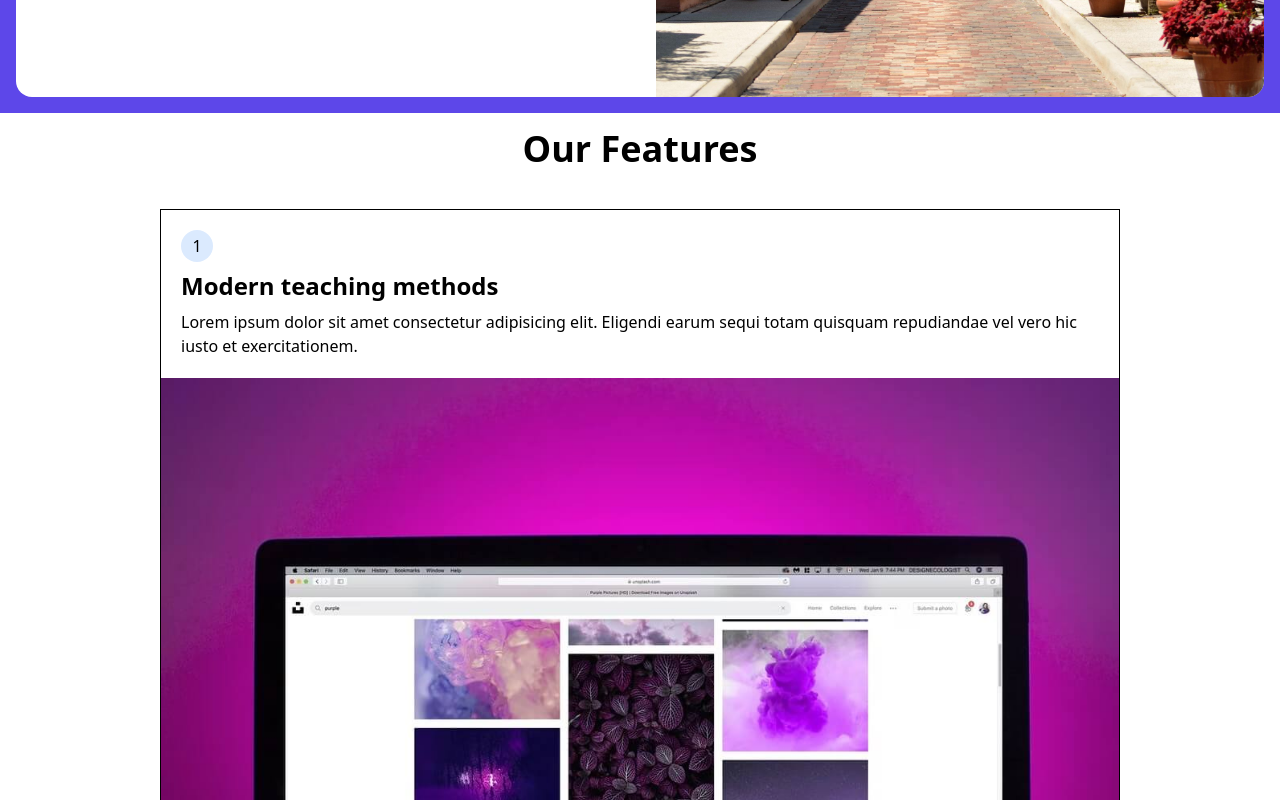
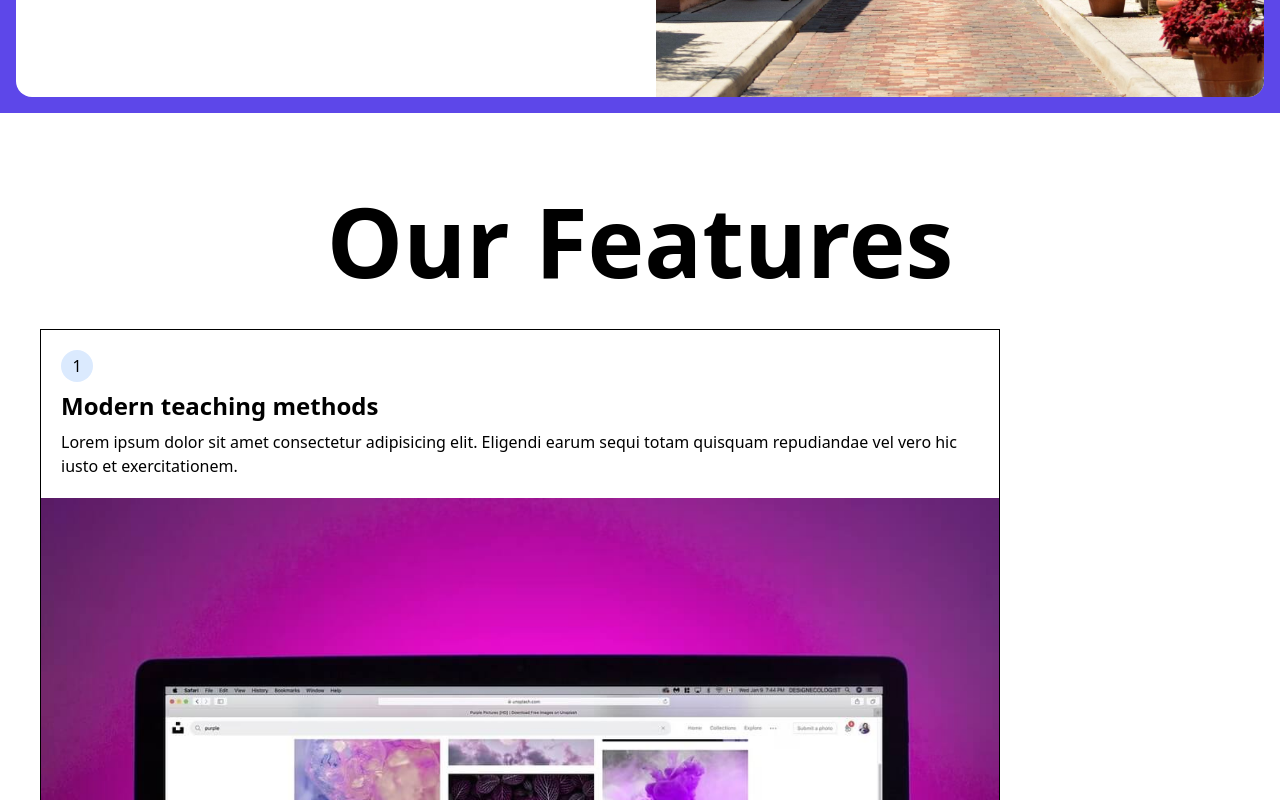
Before and after one commit to Emk0oo/integrationCSS, a website: page index.html in a window 1280 px wide. Shown: the part 460-1260 px from the top of the page. Drawn offline with Linux system fonts and the light colour scheme.

Commit message:
[FIX] title features

```diff
--- a/index.html
+++ b/index.html
@@ -64,10 +64,10 @@
 
     <div id="carteFeatures" class="pt-4 w-full h-full">
       <div class="flex justify-center text-center items-center w-full">
-        <h1 class="font-bold text-4xl">Our Features</h1>
+        <h1 class="font-bold text-4xl md:text-8xl mt-[5%]">Our Features</h1>
       </div>
 
-      <div id="allCards" class="flex flex-col items-center">
+      <div id="allCards" class="flex flex-col md:flex-row w-full h-full items-center">
         <div
           id="singleCard"
           class="flex flex-col border-black border m-10 w-3/4 h-full"
```
Also changed, not shown: output.css.
